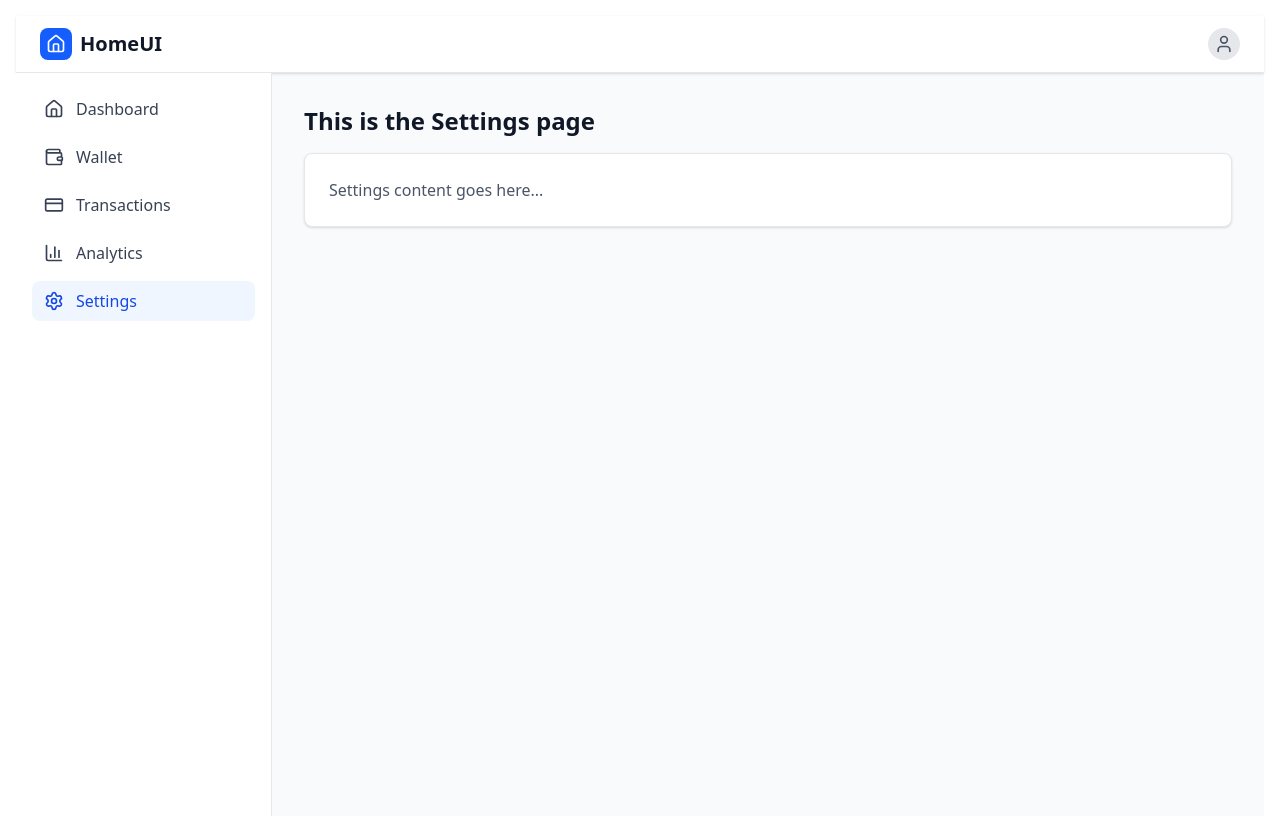
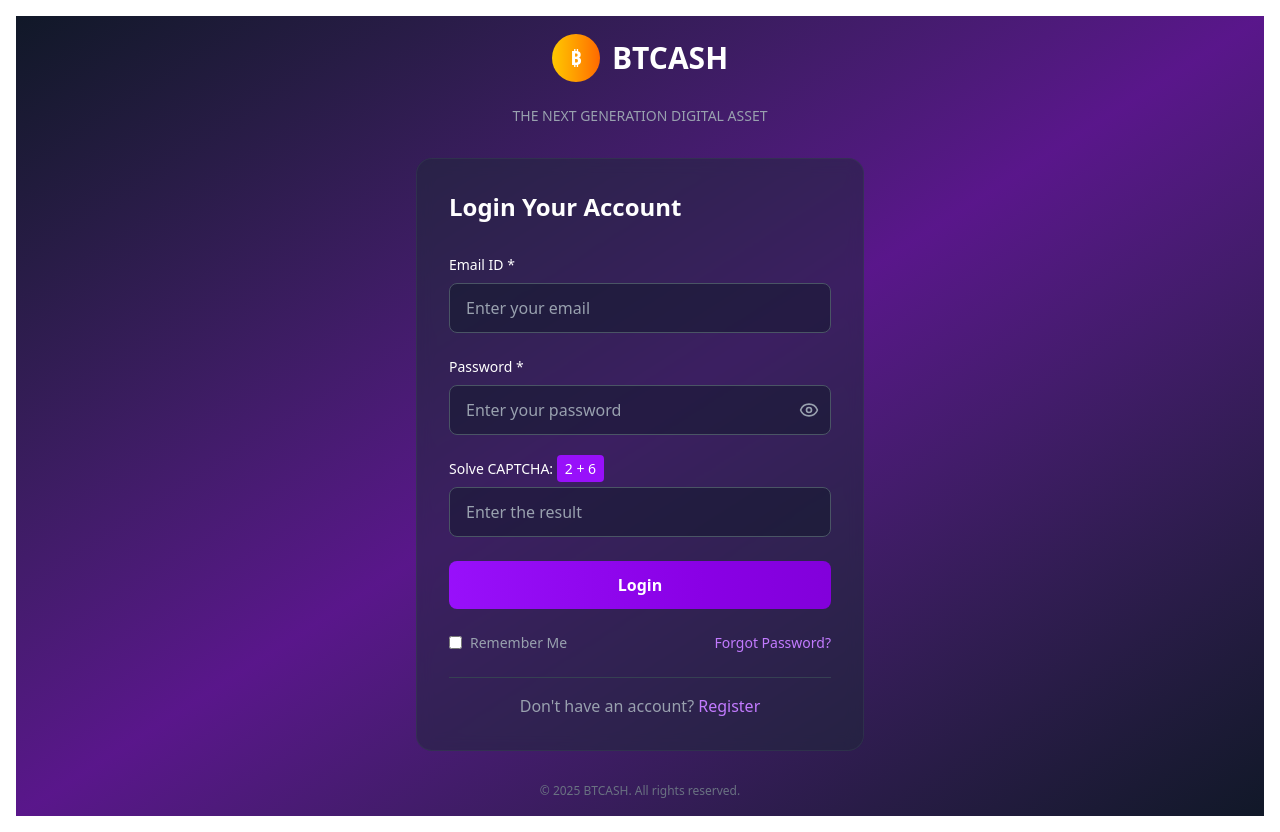
Before and after one commit to Viswajith2003/stockweb, a React (Vite) app: page /settings in a window 1280 px wide. Built offline with nearby package versions, Linux system fonts and the light colour scheme; the HTML template or start-up script is replaced by a standard one.

Commit message:
create login and signup page

```diff
--- a/src/App.jsx
+++ b/src/App.jsx
@@ -6,17 +6,19 @@ import Wallet from "./Frontend/Pages/Wallet.jsx";
 import Transaction from "./Frontend/Pages/Transaction.jsx";
 import Settings from "./Frontend/Pages/settings.jsx";
 import Analytics from "./Frontend/Pages/Analysis.jsx";
+import AuthPages from "./Frontend/Pages/Authentication.jsx";
 
 function App() {
   return (
     <div className="flex-1 p-4">
-      <Routes>
+      {/* <Routes>
         <Route path="/dashboard" element={<Home />} />
         <Route path="/wallet" element={<Wallet />} />
         <Route path="/transaction" element={<Transaction />} />
         <Route path="/analytics" element={<Analytics />} />
         <Route path="/settings" element={<Settings />} />
-      </Routes>
+      </Routes> */}
+      <AuthPages/>
     </div>
   );
 }
--- /dev/null
+++ b/src/Frontend/Pages/Authentication.jsx
@@ -0,0 +1,221 @@
+import React, { useState } from 'react';
+import { Eye, EyeOff } from 'lucide-react';
+
+const AuthPages = () => {
+  const [isLogin, setIsLogin] = useState(true);
+  const [showPassword, setShowPassword] = useState(false);
+  const [showConfirmPassword, setShowConfirmPassword] = useState(false);
+  const [captcha, setCaptcha] = useState({ num1: 5, num2: 6, answer: '' });
+  const [formData, setFormData] = useState({
+    email: '',
+    password: '',
+    confirmPassword: ''
+  });
+
+  const generateCaptcha = () => {
+    const num1 = Math.floor(Math.random() * 9) + 1;
+    const num2 = Math.floor(Math.random() * 9) + 1;
+    setCaptcha({ num1, num2, answer: '' });
+  };
+
+  const handleInputChange = (e) => {
+    setFormData({
+      ...formData,
+      [e.target.name]: e.target.value
+    });
+  };
+
+  const handleCaptchaChange = (e) => {
+    setCaptcha({
+      ...captcha,
+      answer: e.target.value
+    });
+  };
+
+  const handleSubmit = (e) => {
+    e.preventDefault();
+    if (isLogin) {
+      // Login logic
+      if (parseInt(captcha.answer) === captcha.num1 + captcha.num2) {
+        console.log('Login successful:', formData);
+      } else {
+        alert('Invalid CAPTCHA');
+        generateCaptcha();
+      }
+    } else {
+      // Signup logic
+      if (formData.password !== formData.confirmPassword) {
+        alert('Passwords do not match');
+        return;
+      }
+      console.log('Signup successful:', formData);
+    }
+  };
+
+  React.useEffect(() => {
+    generateCaptcha();
+  }, []);
+
+  return (
+    <div className="min-h-screen bg-gradient-to-br from-gray-900 via-purple-900 to-gray-900 flex items-center justify-center p-4">
+      <div className="w-full max-w-md">
+        {/* Logo and Header */}
+        <div className="text-center mb-8">
+          <div className="flex items-center justify-center mb-6">
+            <div className="w-12 h-12 bg-gradient-to-r from-yellow-400 to-orange-500 rounded-full flex items-center justify-center mr-3">
+              <span className="text-white font-bold text-xl">₿</span>
+            </div>
+            <h1 className="text-white text-3xl font-bold">BTCASH</h1>
+          </div>
+          <p className="text-gray-400 text-sm">THE NEXT GENERATION DIGITAL ASSET</p>
+        </div>
+
+        {/* Form Container */}
+        <div className="bg-gray-800/50 backdrop-blur-sm rounded-2xl p-8 border border-gray-700/50">
+          <h2 className="text-white text-2xl font-semibold mb-8">
+            {isLogin ? 'Login Your Account' : 'Create Your Account'}
+          </h2>
+
+          <div className="space-y-6">
+            {/* Email Field */}
+            <div>
+              <label className="block text-white text-sm font-medium mb-2">
+                Email ID *
+              </label>
+              <input
+                type="email"
+                name="email"
+                placeholder="Enter your email"
+                value={formData.email}
+                onChange={handleInputChange}
+                className="w-full px-4 py-3 bg-gray-900/50 border border-gray-600 rounded-lg text-white placeholder-gray-400 focus:outline-none focus:border-purple-500 focus:ring-1 focus:ring-purple-500 transition-colors"
+                required
+              />
+            </div>
+
+            {/* Password Field */}
+            <div>
+              <label className="block text-white text-sm font-medium mb-2">
+                Password *
+              </label>
+              <div className="relative">
+                <input
+                  type={showPassword ? 'text' : 'password'}
+                  name="password"
+                  placeholder="Enter your password"
+                  value={formData.password}
+                  onChange={handleInputChange}
+                  className="w-full px-4 py-3 bg-gray-900/50 border border-gray-600 rounded-lg text-white placeholder-gray-400 focus:outline-none focus:border-purple-500 focus:ring-1 focus:ring-purple-500 transition-colors pr-12"
+                  required
+                />
+                <button
+                  type="button"
+                  onClick={() => setShowPassword(!showPassword)}
+                  className="absolute right-3 top-1/2 transform -translate-y-1/2 text-gray-400 hover:text-white transition-colors"
+                >
+                  {showPassword ? <EyeOff size={20} /> : <Eye size={20} />}
+                </button>
+              </div>
+            </div>
+
+            {/* Confirm Password Field (Signup only) */}
+            {!isLogin && (
+              <div>
+                <label className="block text-white text-sm font-medium mb-2">
+                  Confirm Password *
+                </label>
+                <div className="relative">
+                  <input
+                    type={showConfirmPassword ? 'text' : 'password'}
+                    name="confirmPassword"
+                    placeholder="Confirm your password"
+                    value={formData.confirmPassword}
+                    onChange={handleInputChange}
+                    className="w-full px-4 py-3 bg-gray-900/50 border border-gray-600 rounded-lg text-white placeholder-gray-400 focus:outline-none focus:border-purple-500 focus:ring-1 focus:ring-purple-500 transition-colors pr-12"
+                    required
+                  />
+                  <button
+                    type="button"
+                    onClick={() => setShowConfirmPassword(!showConfirmPassword)}
+                    className="absolute right-3 top-1/2 transform -translate-y-1/2 text-gray-400 hover:text-white transition-colors"
+                  >
+                    {showConfirmPassword ? <EyeOff size={20} /> : <Eye size={20} />}
+                  </button>
+                </div>
+              </div>
+            )}
+
+            {/* CAPTCHA (Login only) */}
+            {isLogin && (
+              <div>
+                <label className="block text-white text-sm font-medium mb-2">
+                  Solve CAPTCHA: <span className="bg-purple-600 px-2 py-1 rounded text-sm">{captcha.num1} + {captcha.num2}</span>
+                </label>
+                <input
+                  type="number"
+                  placeholder="Enter the result"
+                  value={captcha.answer}
+                  onChange={handleCaptchaChange}
+                  className="w-full px-4 py-3 bg-gray-900/50 border border-gray-600 rounded-lg text-white placeholder-gray-400 focus:outline-none focus:border-purple-500 focus:ring-1 focus:ring-purple-500 transition-colors"
+                  required
+                />
+              </div>
+            )}
+
+            {/* Submit Button */}
+            <button
+              type="button"
+              onClick={handleSubmit}
+              className="w-full bg-gradient-to-r from-purple-600 to-purple-700 hover:from-purple-700 hover:to-purple-800 text-white font-semibold py-3 px-4 rounded-lg transition-all duration-200 transform hover:scale-[1.02] focus:outline-none focus:ring-2 focus:ring-purple-500 focus:ring-offset-2 focus:ring-offset-gray-800"
+            >
+              {isLogin ? 'Login' : 'Sign Up'}
+            </button>
+
+            {/* Additional Options (Login only) */}
+            {isLogin && (
+              <div className="flex justify-between items-center text-sm">
+                <label className="flex items-center text-gray-400">
+                  <input type="checkbox" className="mr-2 rounded bg-gray-700 border-gray-600" />
+                  Remember Me
+                </label>
+                <button
+                  type="button"
+                  className="text-purple-400 hover:text-purple-300 transition-colors"
+                >
+                  Forgot Password?
+                </button>
+              </div>
+            )}
+
+            {/* Toggle between Login/Signup */}
+            <div className="text-center pt-4 border-t border-gray-700">
+              <p className="text-gray-400">
+                {isLogin ? "Don't have an account? " : "Already have an account? "}
+                <button
+                  type="button"
+                  onClick={() => {
+                    setIsLogin(!isLogin);
+                    setFormData({ email: '', password: '', confirmPassword: '' });
+                    generateCaptcha();
+                  }}
+                  className="text-purple-400 hover:text-purple-300 font-medium transition-colors"
+                >
+                  {isLogin ? 'Register' : 'Login'}
+                </button>
+              </p>
+            </div>
+          </div>
+        </div>
+
+        {/* Footer */}
+        <div className="text-center mt-8">
+          <p className="text-gray-500 text-xs">
+            © 2025 BTCASH. All rights reserved.
+          </p>
+        </div>
+      </div>
+    </div>
+  );
+};
+
+export default AuthPages;
```
